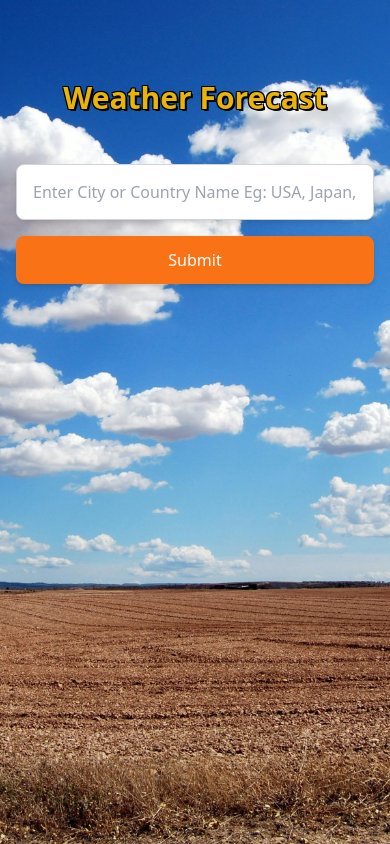
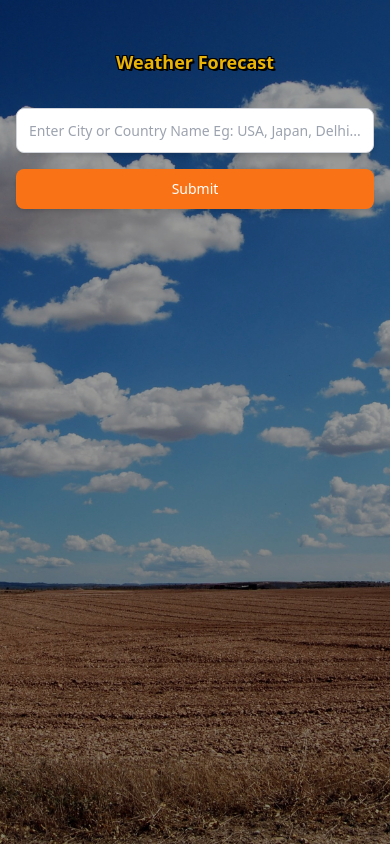
Before and after one commit to Virenishere/weather-app-react, a React (Vite) app: page / in a window 390 px wide. Built offline with nearby package versions, Linux system fonts and the light colour scheme.

Commit message:
fixed the responsiveness on the page

```diff
--- a/src/App.jsx
+++ b/src/App.jsx
@@ -8,7 +8,6 @@ function App() {
 
   const handleSubmit = (e) => {
     e.preventDefault();
-
     if (name !== "") {
       setSubmitted(true);
     } else {
@@ -16,19 +15,21 @@ function App() {
     }
   };
 
-  // Reset submitted state when user types new input
   const handleInputChange = (e) => {
     setName(e.target.value);
-    setSubmitted(false); // Reset submission state when user types
+    setSubmitted(false);
   };
 
   return (
     <div
-      className="h-screen w-full bg-cover bg-center flex flex-col items-center justify-start p-4"
-      style={{ backgroundImage: `url(${backgroundimage})` }}
+      className="relative h-screen w-full bg-cover bg-center bg-no-repeat"
+      style={{ backgroundImage: `url(${backgroundimage})`, backgroundSize: 'cover' }}
     >
+      <div className="absolute inset-0 bg-black opacity-40"></div>
+
+      <div className="relative z-10 flex flex-col items-center justify-start p-4 h-full">
         <h1
-        className="text-yellow-500 text-3xl md:text-4xl lg:text-5xl font-bold mt-12 mb-8 p-4 text-center"
+          className="text-yellow-500 text-lg sm:text-xl md:text-2xl lg:text-3xl font-bold mt-4 md:mt-6 mb-4 md:mb-6 p-4 text-center"
           style={{
             textShadow: '2px 2px 0 #000, -1px -1px 0 #000, 1px -1px 0 #000, -1px 1px 0 #000, 1px 1px 0 #000'
           }}
@@ -36,23 +37,27 @@ function App() {
           Weather Forecast
         </h1>
 
-      <div className="flex flex-col w-full max-w-lg space-y-4 md:space-y-0 md:space-x-4 mb-8 items-center md:items-start">
+        <div className="flex flex-col w-full max-w-md space-y-4 md:space-y-0 md:space-x-4 mb-8 items-center md:items-start">
           <form className="flex flex-col md:flex-row w-full" onSubmit={handleSubmit}>
             <input
               type="text"
               onChange={handleInputChange}
               value={name}
               placeholder="Enter City or Country Name Eg: USA, Japan, Delhi..."
-            className="flex-1 h-12 p-4 border border-gray-300 rounded-lg shadow-md focus:outline-none focus:ring-2 focus:ring-blue-500"
+              className="flex-1 h-10 p-3 border border-gray-300 rounded-lg shadow-md focus:outline-none focus:ring-2 focus:ring-blue-500 text-sm sm:text-base md:text-lg"
             />
-          <button className="h-12 px-6 mt-4 md:mt-0 bg-orange-500 text-white rounded-lg shadow-md hover:bg-orange-600 focus:outline-none focus:ring-2 focus:ring-orange-500">
+            <button className="h-10 px-4 mt-4 md:mt-0 bg-orange-500 text-white rounded-lg shadow-md hover:bg-orange-600 focus:outline-none focus:ring-2 focus:ring-orange-500 text-sm sm:text-base md:text-lg">
               Submit
             </button>
           </form>
         </div>
 
-      {/* Render Weathercard only when submitted */}
-      {submitted && <Weathercard name={name} />}
+        {submitted && (
+          <div className="w-full max-w-screen-md px-4">
+            <Weathercard name={name} />
+          </div>
+        )}
+      </div>
     </div>
   );
 }
--- a/src/Weather.jsx
+++ b/src/Weather.jsx
@@ -8,15 +8,15 @@ const Weathercard = ({ name }) => {
 
   useEffect(() => {
     const trimmedName = name.trim();
-    if (!trimmedName) return; // If name is empty, don't fetch weather data.
+    if (!trimmedName) return;
 
     const fetchWeather = async () => {
       setLoading(true);
       setError('');
-      setForecast([]); // Reset previous data before fetching new one.
+      setForecast([]);
 
       try {
-        const apiKey = import.meta.env.VITE_WEATHER_API_KEY; // Use Vite-specific way to access env variables
+        const apiKey = import.meta.env.VITE_WEATHER_API_KEY;
         const response = await fetch(
           `https://api.openweathermap.org/data/2.5/forecast?q=${trimmedName}&appid=${apiKey}`
         );
@@ -26,7 +26,7 @@ const Weathercard = ({ name }) => {
         }
 
         const result = await response.json();
-        const dailyForecast = processForecast(result.list); // Process data to get 4-day forecast.
+        const dailyForecast = processForecast(result.list);
         setForecast(dailyForecast);
       } catch (err) {
         setError(err.message);
@@ -38,22 +38,19 @@ const Weathercard = ({ name }) => {
     fetchWeather();
   }, [name]);
 
-  // Helper function to process the forecast and return data for 4 days.
   const processForecast = (data) => {
     const dailyData = [];
     const seenDates = new Set();
 
-    // Filter forecast data and select one entry per day for the next 4 days
     data.forEach((item) => {
       const date = new Date(item.dt * 1000);
       const day = date.getDate();
 
-      // If we haven't seen this date yet and we need more days
       if (!seenDates.has(day) && dailyData.length < 4) {
         seenDates.add(day);
         dailyData.push({
           date: date.toDateString(),
-          temp: Math.floor(item.main.temp - 273.15), // Convert temperature from Kelvin to Celsius
+          temp: Math.floor(item.main.temp - 273.15),
           weather: item.weather[0].main,
         });
       }
@@ -62,33 +59,32 @@ const Weathercard = ({ name }) => {
     return dailyData;
   };
 
-  // Helper function to map weather to appropriate icon
   const getWeatherIcon = (weather) => {
     switch (weather.toLowerCase()) {
       case 'clear':
-        return <WiDaySunny size={40} />;
+        return <WiDaySunny size={24} />;
       case 'clouds':
-        return <WiCloud size={40} />;
+        return <WiCloud size={24} />;
       case 'rain':
-        return <WiRain size={40} />;
+        return <WiRain size={24} />;
       case 'snow':
-        return <WiSnow size={40} />;
+        return <WiSnow size={24} />;
       default:
-        return <WiCloud size={40} />; // Default icon
+        return <WiCloud size={24} />;
     }
   };
 
   return (
-    <div className="bg-white w-3/4 p-6 rounded-lg shadow-lg flex flex-wrap items-center justify-center gap-6">
+    <div className="bg-white p-4 rounded-lg shadow-lg flex flex-wrap items-center justify-center gap-4 mx-auto">
       {loading && <div>Loading...</div>}
       {error && <div>Error: {error}</div>}
       {forecast.length > 0 && !error ? (
         forecast.map((day, index) => (
           <div key={index} className="flex flex-col items-center bg-gray-100 p-4 rounded-lg shadow-sm w-full sm:w-1/2 md:w-1/3 lg:w-1/4 max-w-xs">
-            <div className="text-lg sm:text-xl font-semibold mb-2">{day.date}</div>
-            <div className="text-2xl sm:text-4xl text-blue-600 font-bold">{day.temp}°C</div>
-            <div className="text-sm sm:text-lg font-medium">{day.weather}</div>
-            <div>{getWeatherIcon(day.weather)}</div> {/* Show corresponding weather icon */}
+            <div className="text-xs sm:text-sm md:text-base lg:text-lg font-semibold mb-2 text-center">{day.date}</div>
+            <div className="text-lg sm:text-xl md:text-2xl text-blue-600 font-bold">{day.temp}°C</div>
+            <div className="text-xs sm:text-sm md:text-base font-medium text-center">{day.weather}</div>
+            <div>{getWeatherIcon(day.weather)}</div>
           </div>
         ))
       ) : (
```
Lines whose indentation alone changed are shown as unchanged.
